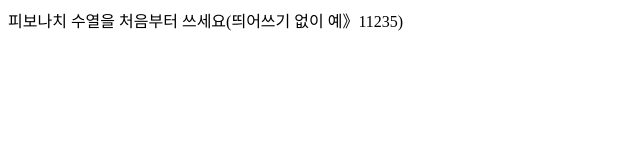
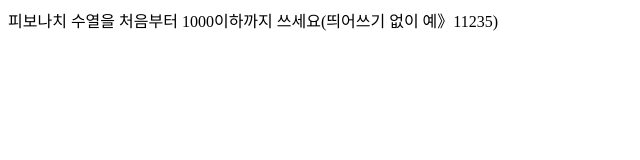
Before and after one commit to papazaza04/-, a plain HTML site: page index.html in a window 1280 px wide. Shown: the top 160 px of the page, without its empty margins (0-640 px from the left). Drawn offline with Linux system fonts and the light colour scheme.

Commit message:
Modify user input prompt for Fibonacci sequence
Updated the label prompt for user input to specify writing the Fibonacci sequence up to 1000 without spaces.

```diff
--- a/index.html
+++ b/index.html
@@ -32,7 +32,7 @@
   </script>
 </head>
 <body>
-  <label for="answer">피보나치 수열을 처음부터 쓰세요(띄어쓰기 없이
+  <label for="answer">피보나치 수열을 처음부터 1000이하까지 쓰세요(띄어쓰기 없이
     예》11235)</label>
   <input type="text" id="answer" placeholder="답을 입력하시오."/> <br />
   <input type="submit" value="제출" id="submit" onclick="UserInput()"/>
```
